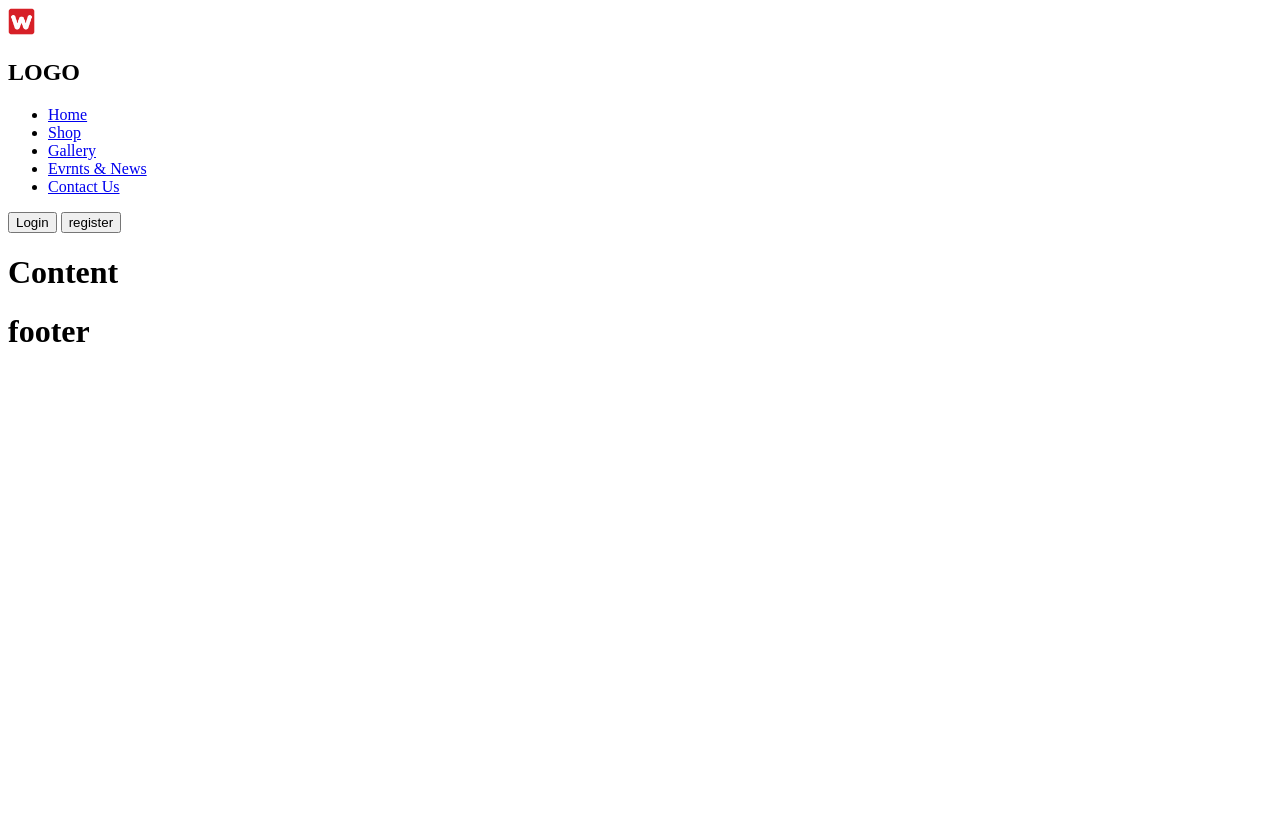
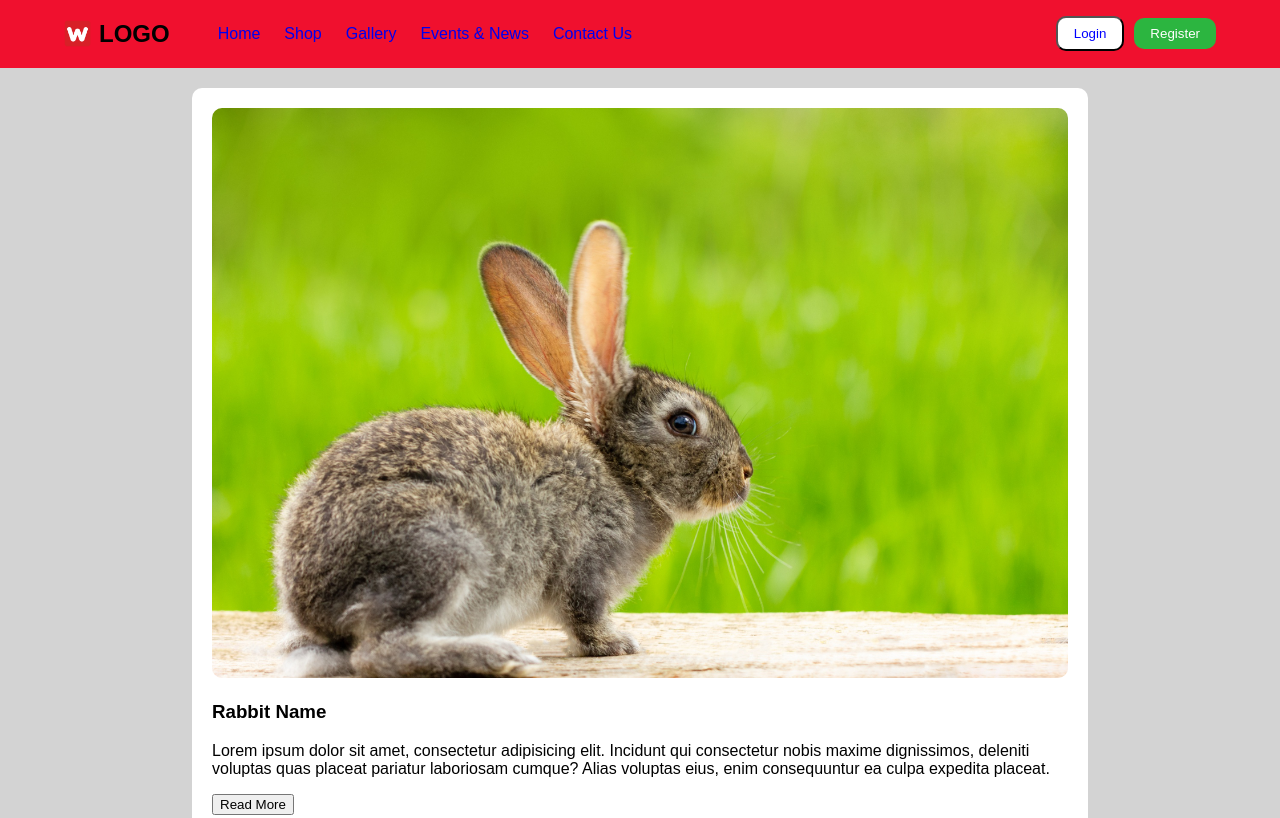
Before and after one commit to Pakhapol5678/6646_1, a plain HTML site: page W06_02_rabbit.html in a window 1280 px wide. Shown: the top 818 px of the page. Drawn offline with Linux system fonts and the light colour scheme.

Commit message:
upppppppppppppppppppppppppppp

```diff
--- a/W06_02_rabbit.html
+++ b/W06_02_rabbit.html
@@ -3,15 +3,15 @@
 <head>
     <meta charset="UTF-8">
     <meta name="viewport" content="width=device-width, initial-scale=1.0">
-    <title>My Rabbit Webpage</title>
-    <link rel="stylesheet" href="css/style.css">
+    <title>My rabbit Webpage</title>
+    <link rel="stylesheet" href="CSS/style.css">
 </head>
 <body>
     <header>
         <nav>
-            <div class="logo-menu"></div>
-                <div class="logo-name"></div>
-                   <img src="images/Logo-warga.png" alt=""height="27">
+            <div class="logo-menu">
+                <div class="logo-name">
+                    <img src="images/Logo-warga.png" alt="" height="27px">
                     <h2>LOGO</h2>
                 </div>
                 <div class="menu">
@@ -19,29 +19,38 @@
                         <li><a href="#">Home</a></li>
                         <li><a href="#">Shop</a></li>
                         <li><a href="#">Gallery</a></li>
-                <li><a href="#">Evrnts & News</a></li>
+                        <li><a href="#">Events & News</a></li>
                         <li><a href="#">Contact Us</a></li>
 
                     </ul>
                 </div>
-        <div class="bth"></div>
+            </div>
+            <div class="btn">
                 <button class="btn-secondary">Login</button>
-        <button class="btn-primary">register</button>
+                <button class="btn-primary">Register</button>
+            </div>
+        </nav>
+    </header>
+
+    <div class="container">
+        <div class="card">
+            <img src="images/rabbit3.jpg" alt="">
+            <h3>Rabbit Name</h3>
+            <p>Lorem ipsum dolor sit amet, consectetur adipisicing elit. Incidunt qui consectetur nobis maxime dignissimos, deleniti voluptas quas placeat pariatur laboriosam cumque? Alias voluptas eius, enim consequuntur ea culpa expedita placeat.</p>
+            <button>Read More</button>
+        </div>
+          <div class="card">
+            <img src="images/rabbit.jpg" alt="">
+            <h3>Rabbit Name</h3>
+            <p>Lorem ipsum dolor sit amet, consectetur adipisicing elit. Incidunt qui consectetur nobis maxime dignissimos, deleniti voluptas quas placeat pariatur laboriosam cumque? Alias voluptas eius, enim consequuntur ea culpa expedita placeat.</p>
+            <button>Read More</button>
+        </div>
     </div>
 
+    <footer>
+        <p>&copy; Copy right by Pakhapol</p>
+        <p>Information Technology, NPRU</p>
+    </footer>
 
-
-        </nav>
-
-
-    </header>
-
-
-    <div class="container">
-        <h1>Content</h1>
-    </div>
-    <footer>
-        <h1>footer</h1>
-    </footer>
 </body>
 </html>
--- /dev/null
+++ b/css/style.css
@@ -0,0 +1,87 @@
+body {
+  margin: 0;
+  padding: 0;
+  font-family: Arial, Helvetica, sans-serif;
+  background-color: lightgray;
+}
+header {
+  background-color: rgb(240, 16, 46);
+  margin-bottom: 20px;
+}
+nav {
+  display: flex;
+  justify-content: space-between;
+  align-items: center;
+  padding: 0px 64px;
+}
+.menu ul {
+  display: flex;
+  list-style-type: none;
+  gap: 24px;
+}
+.logo-name {
+  display: flex;
+  align-items: center;
+  gap: 8px;
+}
+.logo-menu {
+  display: flex;
+  align-items: center;
+  gap: 8px;
+}
+.btn {
+  display: flex;
+  align-items: center;
+  gap: 10px;
+}
+.btn-primary {
+  background-color: hsl(129, 61%, 44%);
+  color: white;
+  padding: 8px 16px;
+  border-radius: 10px;
+  text-decoration: none;
+  border: none;
+}
+.btn-secondary {
+  background-color: white;
+  color: blue;
+  padding: 8px 16px;
+  border-radius: 10px;
+  text-decoration: none;
+  border: 1px soild blue;
+}
+.container {
+  width: 70%;
+  margin: 0 auto;
+}
+.card {
+  background-color: white;
+  border-radius: 10px;
+  padding: 20px;
+  margin-bottom: 20px;
+}
+.card img {
+  width: 100%;
+  border-radius: 10px;
+}
+footer {
+  background-color: rgb(236, 2, 25);
+  display: flex;
+  height: 100px;
+  color: white;
+  padding: 10px;
+  justify-content: center;
+  align-items: center;
+  flex-direction: column;
+  line-height: 0;
+}
+a {
+  text-decoration: none;
+}
+a:hover {
+  color: rgba(12, 25, 210, 0.321);
+}
+button:hover {
+  color: black;
+  background-color: rgb(186, 185, 238);
+}
```
Also changed, not shown: W12_01_login.html (added, +102 -0 lines), index.html (+1 -1 lines), images/rabbit.jpg (added). Lines whose indentation alone changed are shown as unchanged.
